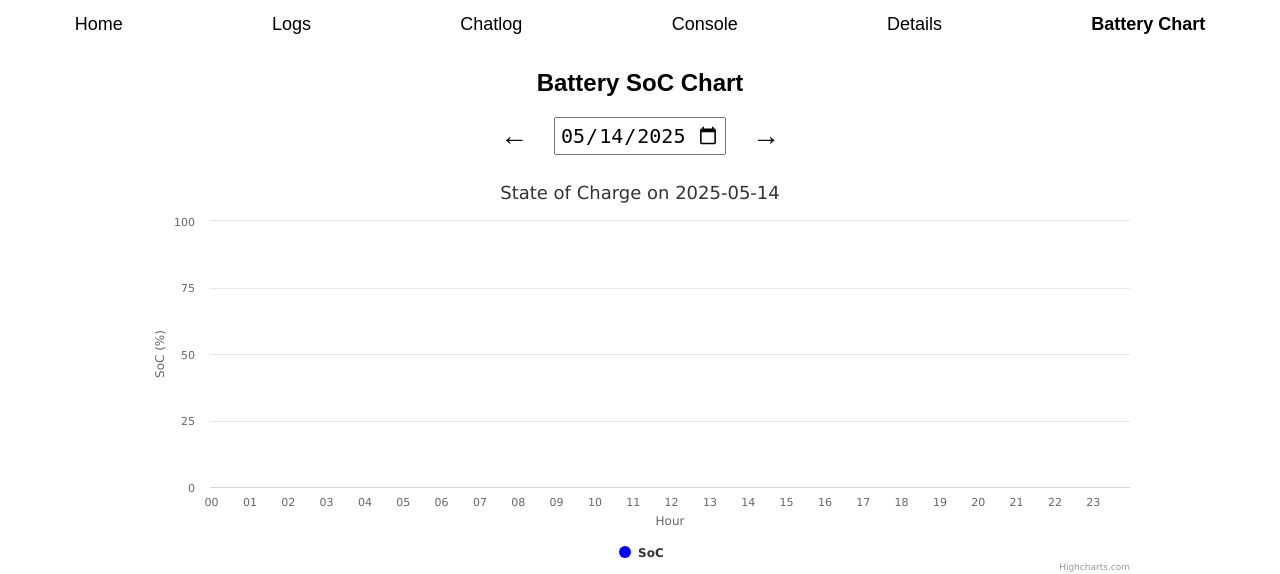
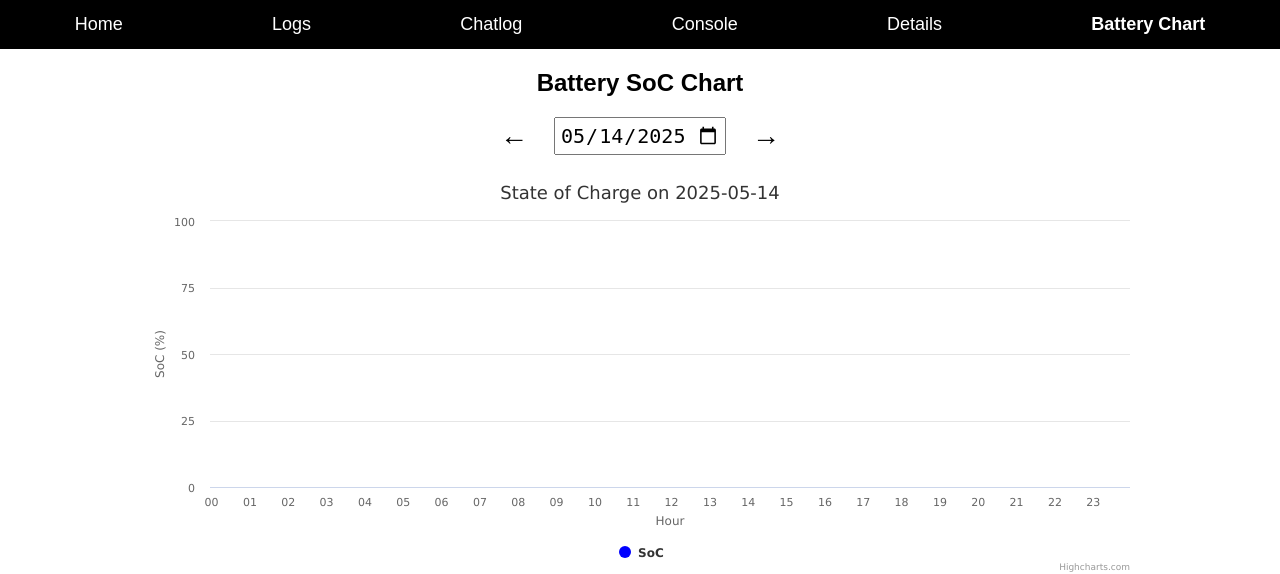
Before and after one commit to sjimenezn/growatt2, a Flask app: page /battery-chart in a window 1280 px wide. Shown: the top 574 px of the page. Run offline with Flask 3, Linux system fonts and the light colour scheme; data that the repository does not hold is empty.

Commit message:
Update battery-chart.html

```diff
--- a/templates/battery-chart.html
+++ b/templates/battery-chart.html
@@ -2,7 +2,7 @@
 <html>
 <head>
     <title>Battery SoC Chart</title>
-    <meta name="viewport" content="width=1024, initial-scale=1, maximum-scale=1, user-scalable=no">
+    <meta name="viewport" content="width=device-width, initial-scale=1">
     <script src="https://code.highcharts.com/highcharts.js"></script>
     <style>
         body {
@@ -13,6 +13,7 @@
         }
 
         nav {
+            background-color: black;
             position: sticky;
             top: 0;
             z-index: 100;
@@ -39,7 +40,7 @@
             padding: 14px 8px;
             text-decoration: none;
             font-size: clamp(10px, 2vw, 18px);
-            color: black;
+            color: white;
             background: none;
         }
 
@@ -70,7 +71,6 @@
             cursor: pointer;
         }
 
-        /* Wrapper for both charts */
         #charts-wrapper {
             display: flex;
             justify-content: center;
@@ -87,13 +87,7 @@
         }
 
         @media (max-width: 600px) {
-            /* Scale down entire body content visually to 40% but keep layout sizes intact */
-            body {
-                transform: scale(0.4);
-                transform-origin: top center;
-                width: 1024px; /* fix width to desktop width to avoid layout shifts */
-                margin: 0 auto;
-            }
+            /* Removed body scale-down */
         }
     </style>
 </head>
@@ -118,7 +112,6 @@
     </div>
 </form>
 
-<!-- Wrap the charts for side-by-side on mobile -->
 <div id="charts-wrapper">
     <div id="chart-container"></div>
     <div id="energy-chart-container"></div>
@@ -137,7 +130,6 @@
         submitForm();
     }
 
-    // SoC Chart
     const socData = {{ soc_data | tojson }};
     const timeLabels = [...Array(288).keys()].map(i => {
         const h = Math.floor(i / 12).toString().padStart(2, '0');
@@ -172,7 +164,6 @@
         }]
     });
 
-    // Energy Chart
     const energySeries = {{ energy_series | tojson }};
     const energyTimeLabels = [...Array(288).keys()].map(i => {
         const h = Math.floor(i / 12).toString().padStart(2, '0');
```
